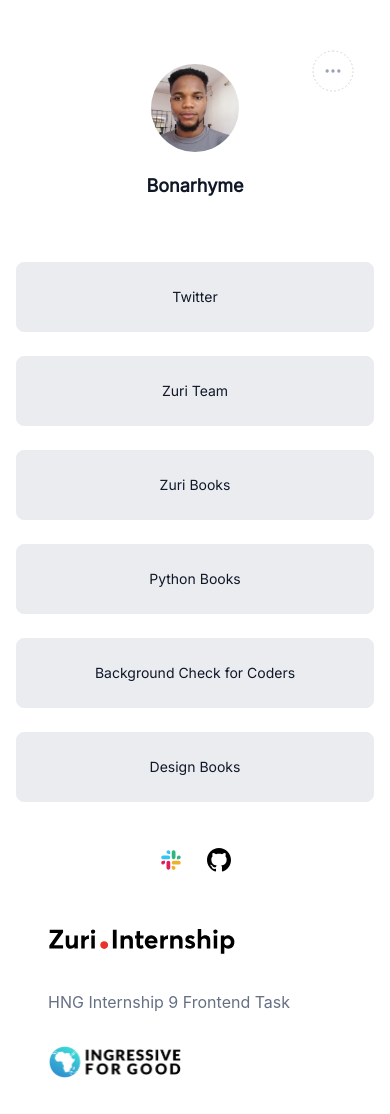
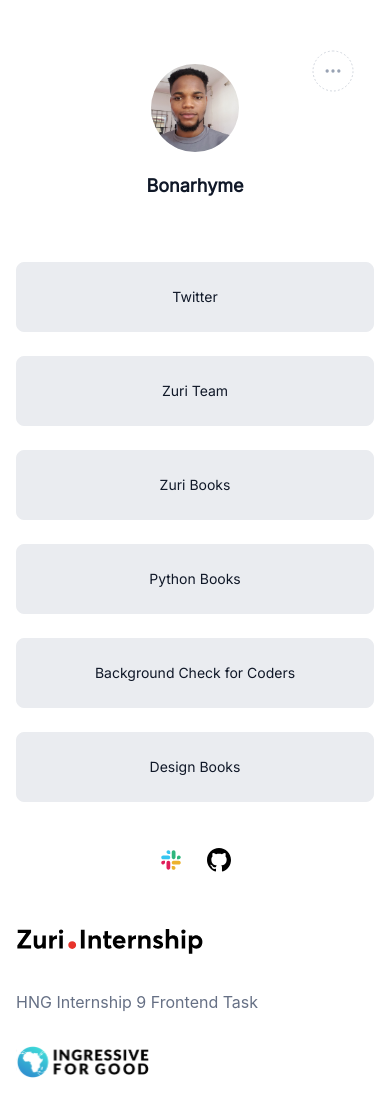
Before and after one commit to bonarhyme/hng-9, a React (Create React App) app: page / in a window 390 px wide. Built offline with nearby package versions, Linux system fonts and the light colour scheme.

Commit message:
Fixed footer paddig on small screen

```diff
--- a/src/index.css
+++ b/src/index.css
@@ -129,6 +129,8 @@
   .footer {
     flex-direction: column;
     align-items: flex-start;
+    padding-left: 16px;
+    padding-right: 16px;
   }
 
   .share-button.big-screen {
```
